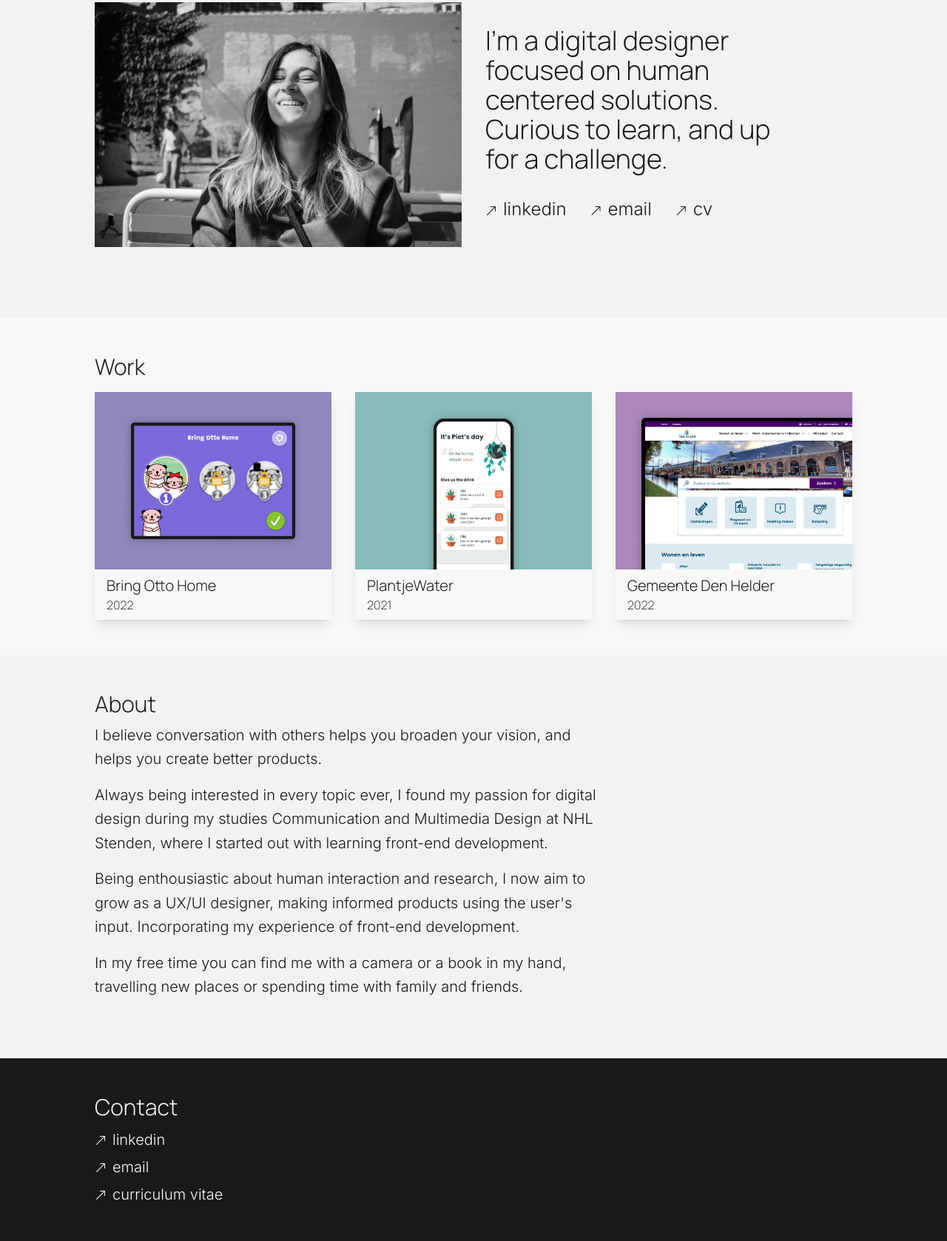
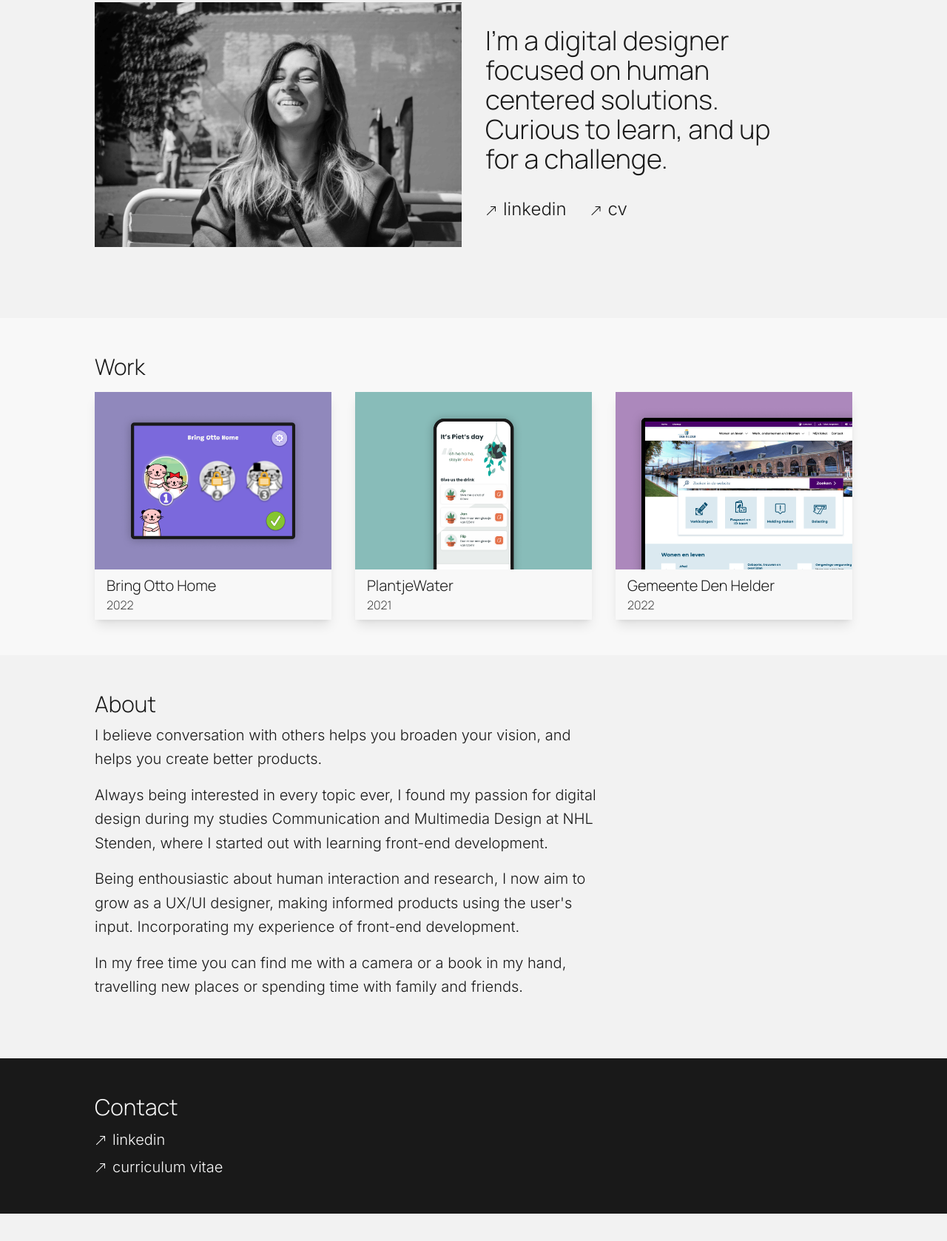
Before and after one commit to meijerestelle/portfolio, a website: page src/index.html in a window 1280 px wide. Shown: the part 205-1883 px from the top of the page at 74% size. After the commit the page ends 1846 px from the top, so only its background shows below. Drawn offline with nearby package versions, Linux system fonts and the light colour scheme.

Commit message:
mailto weggecomment

```diff
--- a/src/index.html
+++ b/src/index.html
@@ -42,9 +42,9 @@
                 <a class="" target="_blank" href="https://www.linkedin.com/in/est%C3%A8lle-meijer/">
                     <span class="link link-underline link-underline-black text-black"><i class="bi bi-arrow-up-right pr-2" style="font-size: 1rem;"></i>linkedin
                     </span></a>
-                <a class="" target="_blank" href="mailto:meijerestelle@gmail.com">
+                <!-- <a class="" target="_blank" href="mailto:meijerestelle@gmail.com">
                     <span class="link link-underline link-underline-black text-black"><i class="bi bi-arrow-up-right pr-2" style="font-size: 1rem;;"></i>email
-                    </span></a>
+                    </span></a> -->
                 <a class="" target="_blank" href="https://read.cv/estellemeijer">
                     <span class="link link-underline link-underline-black text-black"><i class="bi bi-arrow-up-right pr-2" style="font-size: 1rem;;"></i>cv</i>
                     </span></a>
@@ -153,9 +153,9 @@
             <a class="" target="_blank" href="https://www.linkedin.com/in/est%C3%A8lle-meijer/">
                 <span class="link link-underline link-underline-white"><i class="bi bi-arrow-up-right pr-2" style="font-size: 1rem;"></i>linkedin
                 </span></a>
-            <a class="" target="_blank" href="mailto:meijerestelle@gmail.com">
+            <!-- <a class="" target="_blank" href="mailto:meijerestelle@gmail.com">
                 <span class="link link-underline link-underline-white"><i class="bi bi-arrow-up-right pr-2" style="font-size: 1rem;;"></i>email
-                </span></a>
+                </span></a> -->
             <a class="" target="_blank" href="https://read.cv/estellemeijer">
                 <span class="link link-underline link-underline-white"><i class="bi bi-arrow-up-right pr-2" style="font-size: 1rem;;"></i>curriculum vitae</i>
                 </span></a>
```
Also changed, not shown: src/projects/BringOttoHome.html (+2 -2 lines), src/projects/DenHelder.html (+2 -2 lines), src/projects/PlantjeWater.html (+2 -2 lines).
